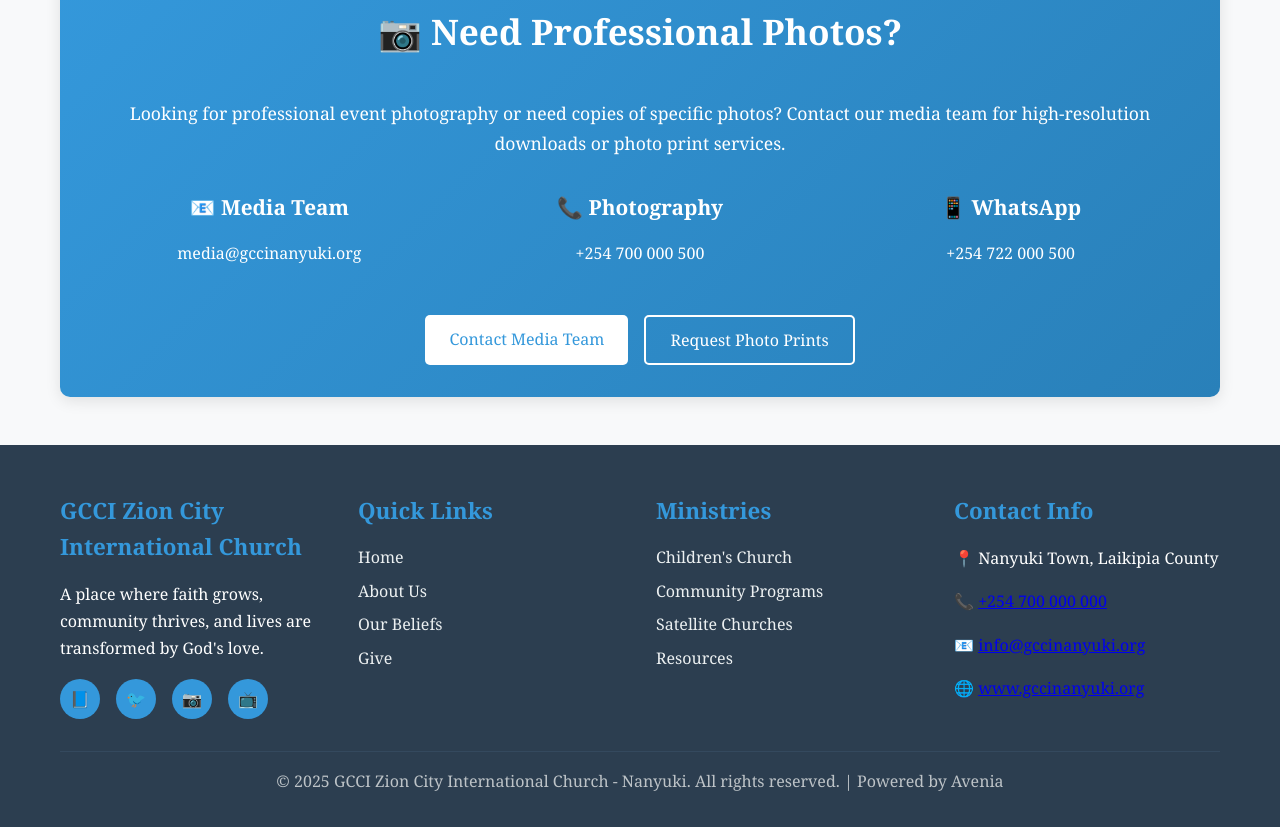
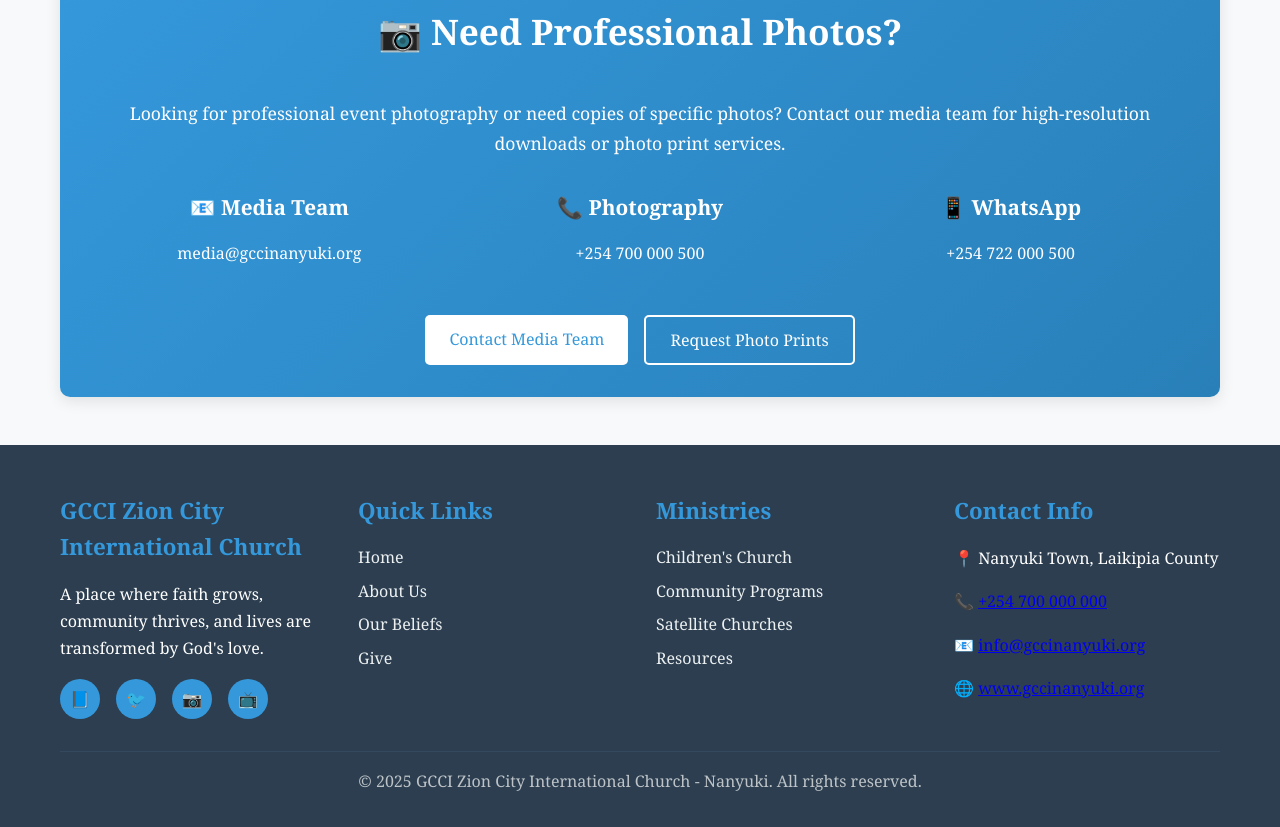
Before and after one commit to Remisteve/zion-city-church, a plain HTML site: page gallery.html in a window 1280 px wide. Shown: the part 5592-6419 px from the top of the page. Drawn offline with Linux system fonts and the light colour scheme.

Commit message:
Update gallery.html

```diff
--- a/gallery.html
+++ b/gallery.html
@@ -580,7 +580,7 @@
             </div>
 
             <div class="footer-bottom">
-                <p>&copy; 2025 GCCI Zion City International Church - Nanyuki. All rights reserved. | Powered by Avenia</p>
+                <p>&copy; 2025 GCCI Zion City International Church - Nanyuki. All rights reserved.</p>
             </div>
         </div>
     </footer>
```
